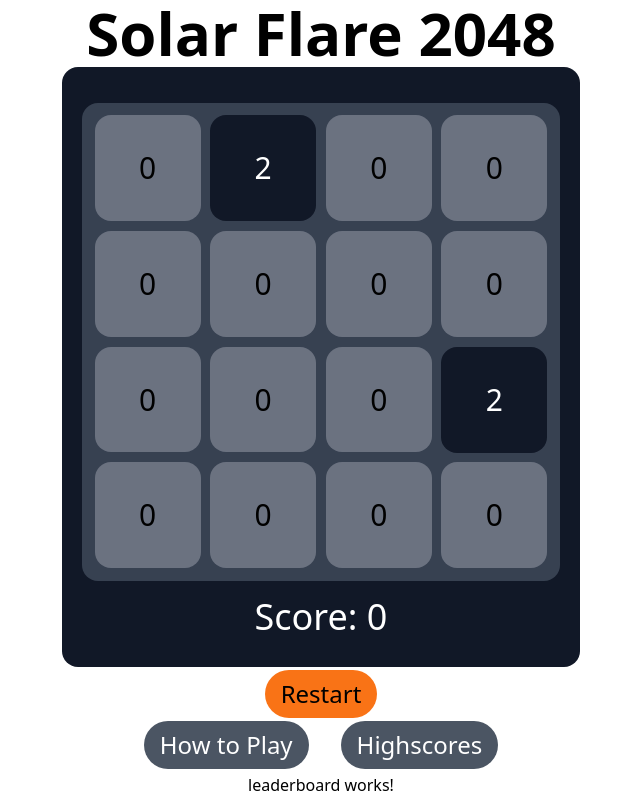
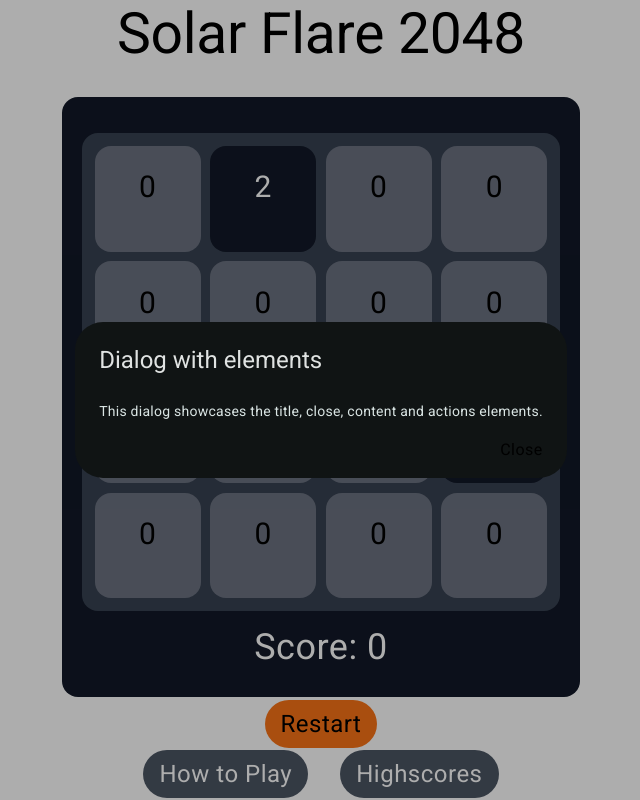
Before and after one commit to TitusLund/SolarFlare, an Angular app in the folder SolarFlare2058/: page / in a window 1280 px wide. Both pictures are taken after a click on the button "Highscores". Shown: the whole page, without its empty margins (319-959 px from the left). Built offline with nearby package versions, Linux system fonts and the light colour scheme.

Commit message:
modal is working

```diff
--- a/SolarFlare2058/angular.json
+++ b/SolarFlare2058/angular.json
@@ -27,6 +27,7 @@
               }
             ],
             "styles": [
+              "@angular/material/prebuilt-themes/cyan-orange.css",
               "src/styles.css"
             ],
             "scripts": []
@@ -85,6 +86,7 @@
               }
             ],
             "styles": [
+              "@angular/material/prebuilt-themes/cyan-orange.css",
               "src/styles.css"
             ],
             "scripts": []
--- a/SolarFlare2058/package.json
+++ b/SolarFlare2058/package.json
@@ -11,10 +11,12 @@
   "private": true,
   "dependencies": {
     "@angular/animations": "^18.2.0",
+    "@angular/cdk": "^18.2.14",
     "@angular/common": "^18.2.0",
     "@angular/compiler": "^18.2.0",
     "@angular/core": "^18.2.0",
     "@angular/forms": "^18.2.0",
+    "@angular/material": "^18.2.14",
     "@angular/platform-browser": "^18.2.0",
     "@angular/platform-browser-dynamic": "^18.2.0",
     "@angular/router": "^18.2.0",
--- a/SolarFlare2058/src/app/app.component.html
+++ b/SolarFlare2058/src/app/app.component.html
@@ -180,9 +180,8 @@
   </div>
   <div id="Extra Buttons">
     <button id="HowToPlay Button" class="extra-button">How to Play</button>
-    <button id="Highscores Button" class="extra-button">Highscores</button>
+    <button matButton (click)="openDialog()" id="Highscores Button" class="extra-button">Highscores</button>
   </div>
-  <app-leaderboard></app-leaderboard>
 
 </main>
 
--- a/SolarFlare2058/src/app/app.component.ts
+++ b/SolarFlare2058/src/app/app.component.ts
@@ -1,7 +1,9 @@
-import { Component } from '@angular/core';
+import { Component, inject } from '@angular/core';
 import { RouterOutlet } from '@angular/router';
 import { NgFor, NgIf, NgClass } from '@angular/common';
 import { LeaderboardComponent } from './leaderboard/leaderboard.component';
+import { MatDialog } from '@angular/material/dialog';
+import { MatButton } from '@angular/material/button';
 
 @Component({
   selector: 'app-root',
@@ -16,4 +18,9 @@ export class AppComponent {
     0, 0, 0, 0,
     0, 0, 0, 2,
     0, 0, 0, 0];
+  readonly dialog = inject(MatDialog);
+
+  openDialog() {
+    this.dialog.open(LeaderboardComponent);
+  }
 }
--- a/SolarFlare2058/src/app/app.config.ts
+++ b/SolarFlare2058/src/app/app.config.ts
@@ -2,7 +2,8 @@ import { ApplicationConfig, provideZoneChangeDetection } from '@angular/core';
 import { provideRouter } from '@angular/router';
 
 import { routes } from './app.routes';
+import { provideAnimationsAsync } from '@angular/platform-browser/animations/async';
 
 export const appConfig: ApplicationConfig = {
-  providers: [provideZoneChangeDetection({ eventCoalescing: true }), provideRouter(routes)]
+  providers: [provideZoneChangeDetection({ eventCoalescing: true }), provideRouter(routes), provideAnimationsAsync()]
 };
--- a/SolarFlare2058/src/app/leaderboard/leaderboard.component.html
+++ b/SolarFlare2058/src/app/leaderboard/leaderboard.component.html
@@ -1 +1,5 @@
-<p>leaderboard works!</p>
+<h2 mat-dialog-title>Dialog with elements</h2>
+<mat-dialog-content>This dialog showcases the title, close, content and actions elements.</mat-dialog-content>
+<mat-dialog-actions>
+  <button matButton mat-dialog-close>Close</button>
+</mat-dialog-actions>
--- a/SolarFlare2058/src/app/leaderboard/leaderboard.component.ts
+++ b/SolarFlare2058/src/app/leaderboard/leaderboard.component.ts
@@ -1,12 +1,21 @@
-import { Component } from '@angular/core';
+import { ChangeDetectionStrategy, Component, inject } from '@angular/core';
+import { MatButtonModule } from '@angular/material/button';
+import {
+  MatDialog,
+  MatDialogActions,
+  MatDialogClose,
+  MatDialogContent,
+  MatDialogTitle,
+} from '@angular/material/dialog';
 
 @Component({
   selector: 'app-leaderboard',
   standalone: true,
-  imports: [],
+  imports: [MatDialogTitle, MatDialogContent, MatDialogActions, MatDialogClose, MatButtonModule],
+  changeDetection: ChangeDetectionStrategy.OnPush,
   templateUrl: './leaderboard.component.html',
   styleUrl: './leaderboard.component.css'
 })
+
 export class LeaderboardComponent {
-
 }
--- a/SolarFlare2058/src/index.html
+++ b/SolarFlare2058/src/index.html
@@ -6,8 +6,10 @@
   <base href="/">
   <meta name="viewport" content="width=device-width, initial-scale=1">
   <link rel="icon" type="image/x-icon" href="favicon.ico">
+  <link href="https://fonts.googleapis.com/css2?family=Roboto:wght@300;400;500&display=swap" rel="stylesheet">
+  <link href="https://fonts.googleapis.com/icon?family=Material+Icons" rel="stylesheet">
 </head>
-<body>
+<body class="mat-typography">
   <app-root class="flex items-center justify-center w-screen h-screen"></app-root>
 </body>
 </html>
--- a/SolarFlare2058/src/styles.css
+++ b/SolarFlare2058/src/styles.css
@@ -24,3 +24,6 @@
   @apply bg-orange-500 rounded-full px-4 py-2 mx-4
            text-2xl;
 }
+
+html, body { height: 100%; }
+body { margin: 0; font-family: Roboto, "Helvetica Neue", sans-serif; }
```
Also changed, not shown: 1 other file (tests, documents, lock files or other folders).
